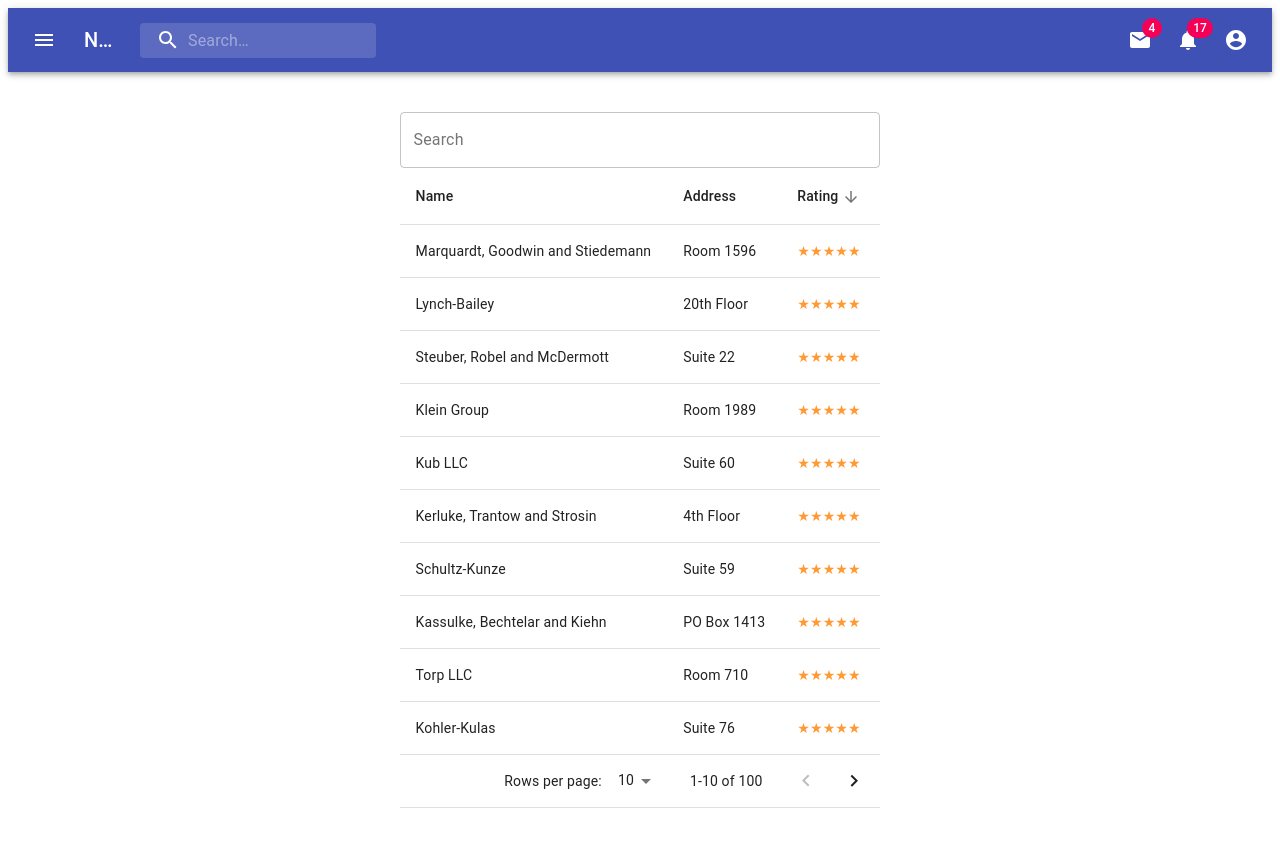
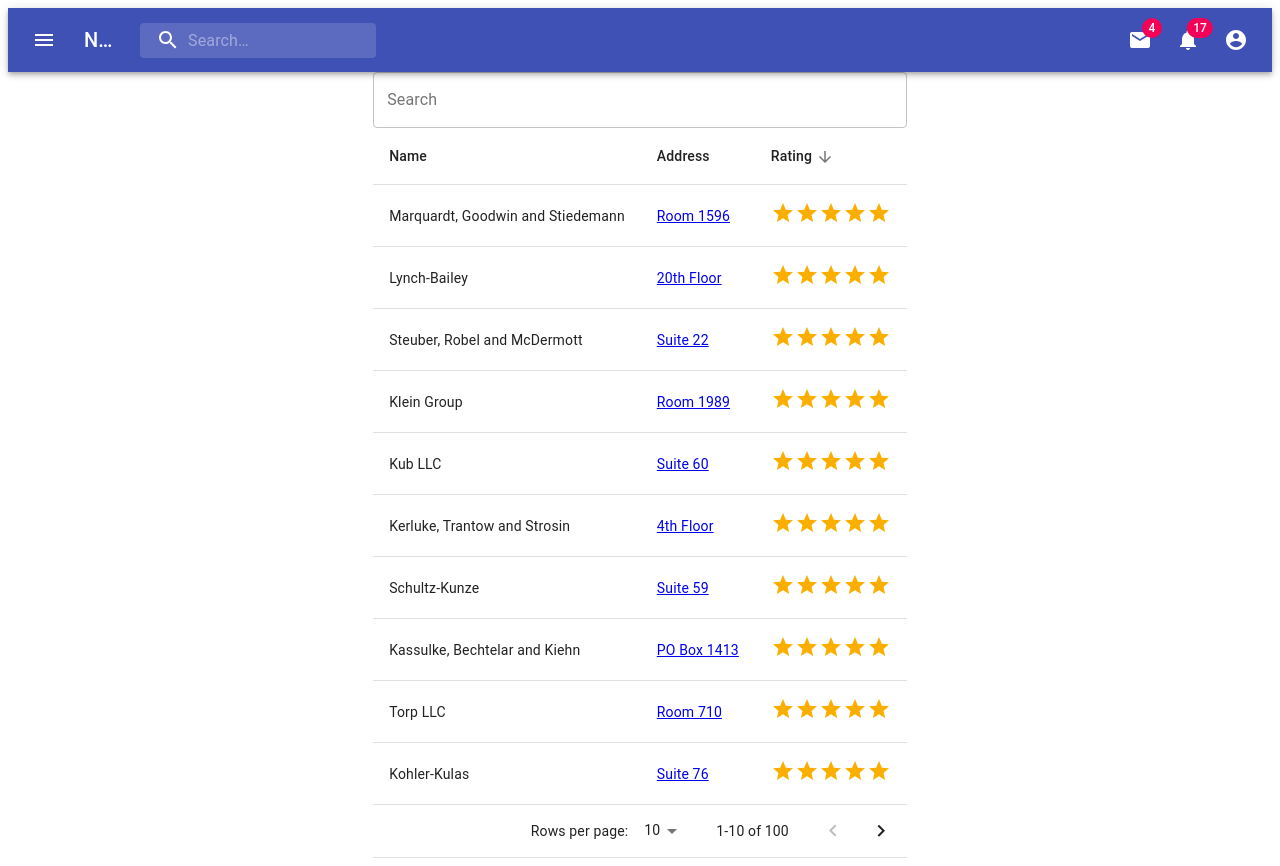
Before and after one commit to CS222-UIUC/course-project-team46, a React (Create React App) app in the folder client/: page / in a window 1280 px wide. Before the commit the page ends 816 px from the top, so only its background shows below. Built offline with nearby package versions, Linux system fonts and the light colour scheme.

Commit message:
change  component to MUI Rating component

```diff
--- a/client/src/components/RestaurantList/RenderRow.js
+++ b/client/src/components/RestaurantList/RenderRow.js
@@ -1,19 +1,25 @@
 import { React } from 'react';
+import { Link } from 'react-router-dom';
 import { TableCell, TableRow } from '@material-ui/core';
-import StarRating from '../StarRating';
+//import StarRating from '../StarRating';
+import Rating from '@mui/material/Rating';
 
 /**
- * Put `item` into table
+ * Put `restaurantData` into table
  */
 function RenderRow(props) {
-    const { item } = props;
+    const { restaurantData } = props;
 
     return (
-        <TableRow key={item.id}>
-            <TableCell>{item.name}</TableCell>
-            <TableCell>{item.address}</TableCell>
+        <TableRow key={restaurantData.id}>
+            <TableCell>{restaurantData.name}</TableCell>
+            <TableCell><Link to={`https://www.google.com/maps/search/${restaurantData.address}`}>{restaurantData.address}</Link></TableCell>
             <TableCell>
-                <StarRating rating={item.rate} />
+                <Rating
+                    name={`restaurant-${restaurantData.id}-rating`}
+                    defaultValue={restaurantData.rate}
+                    readOnly
+                />
             </TableCell>
         </TableRow>
     );
--- a/client/src/components/RestaurantList/index.js
+++ b/client/src/components/RestaurantList/index.js
@@ -96,7 +96,7 @@ function RestaurantList(props) {
                 <TableBody>
                     {stableSort(filteredData, getComparator(order, orderBy))
                         .slice(page * rowsPerPage, page * rowsPerPage + rowsPerPage)
-                        .map((item) => <RenderRow item={item} />)}
+                        .map((item) => <RenderRow restaurantData={item} />)}
                 </TableBody>
 
                 <TableFooter>
```
